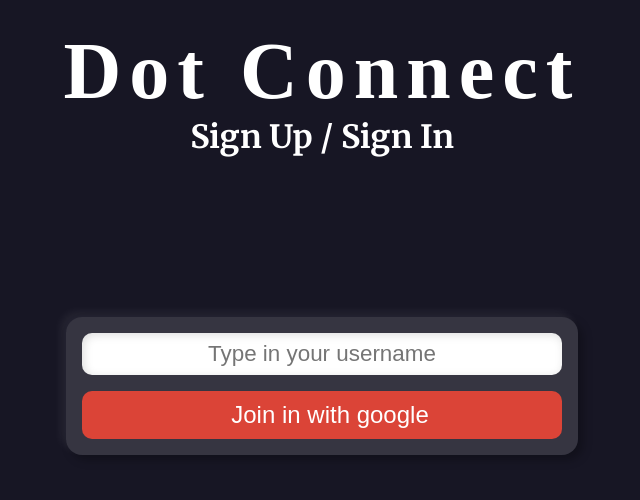
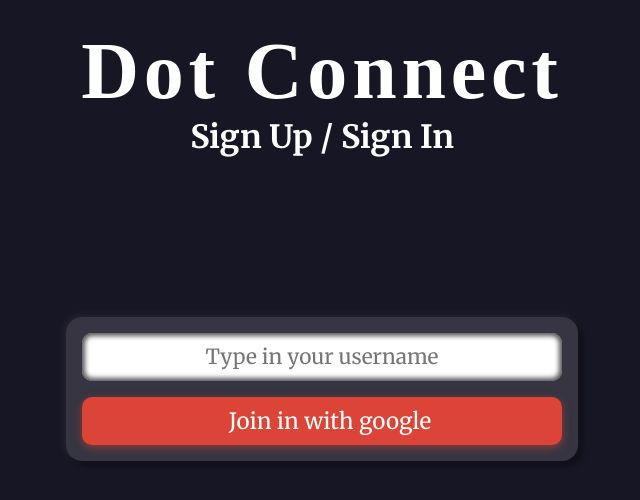
Before and after one commit to rockycena/samplegame, a Next.js app: page / in a window 1280 px wide. Shown: the top 500 px of the page, without its empty margins (318-958 px from the left). Built offline with nearby package versions, Linux system fonts and the light colour scheme; a web font is replaced by a local one.

Commit message:
some more ui changes

```diff
--- a/styles/globals.css
+++ b/styles/globals.css
@@ -39,7 +39,7 @@ h6{
 
 .title{
   font-family: 'Ranchers', cursive;
-  letter-spacing: .5rem;
+  letter-spacing: .3rem;
 }
 
 .subtitle{
--- a/styles/index.css
+++ b/styles/index.css
@@ -7,35 +7,47 @@
     width: 40vw;
     height: auto;
     border-radius: 1rem;
-    box-shadow: -5px -5px 10px #fff1,
-    5px 5px 10px #0004;
+    box-shadow: -2px -2px 10px #fff1,
+    5px 5px 5px #0005;
 }
 
 .form-card [type="text"]{
+    height: 3rem;
     width: 100%;
     padding: .5rem;
     text-align: center;
-    font-size: 1.4rem;
+    font-size: 1.3rem;
     border-radius: 10px;
     border: none;
-    box-shadow: inset 2px 2px 10px #0002;
+    box-shadow: inset 0 0 5px 3px #000a;
+    font-family: 'Merriweather', serif;
 }
 
 .form-card button{
+    height: 3rem;
     width: 100%;
-    font-size: 1.5rem;
+    padding: .5rem;
+    font-size: 1.4rem;
     margin-top: 1rem;
-    padding: .5rem;
     display: flex;
     align-items: center;
     justify-content: center;
     border-radius: 10px;
     border: none;
     background: #DB4437;
+    box-shadow: 0 3px 8px #DB443780;
     color: white;
-    height: 3rem;
+    transition: .2s;
+    font-family: 'Merriweather', serif;
+}
+
+.form-card button:hover{
+    background: #a8352a;
+    cursor: pointer;
 }
 
 .form-card button p{
+    margin: 0;
+    padding: 0;
     padding-left: 1rem;
 }
```
